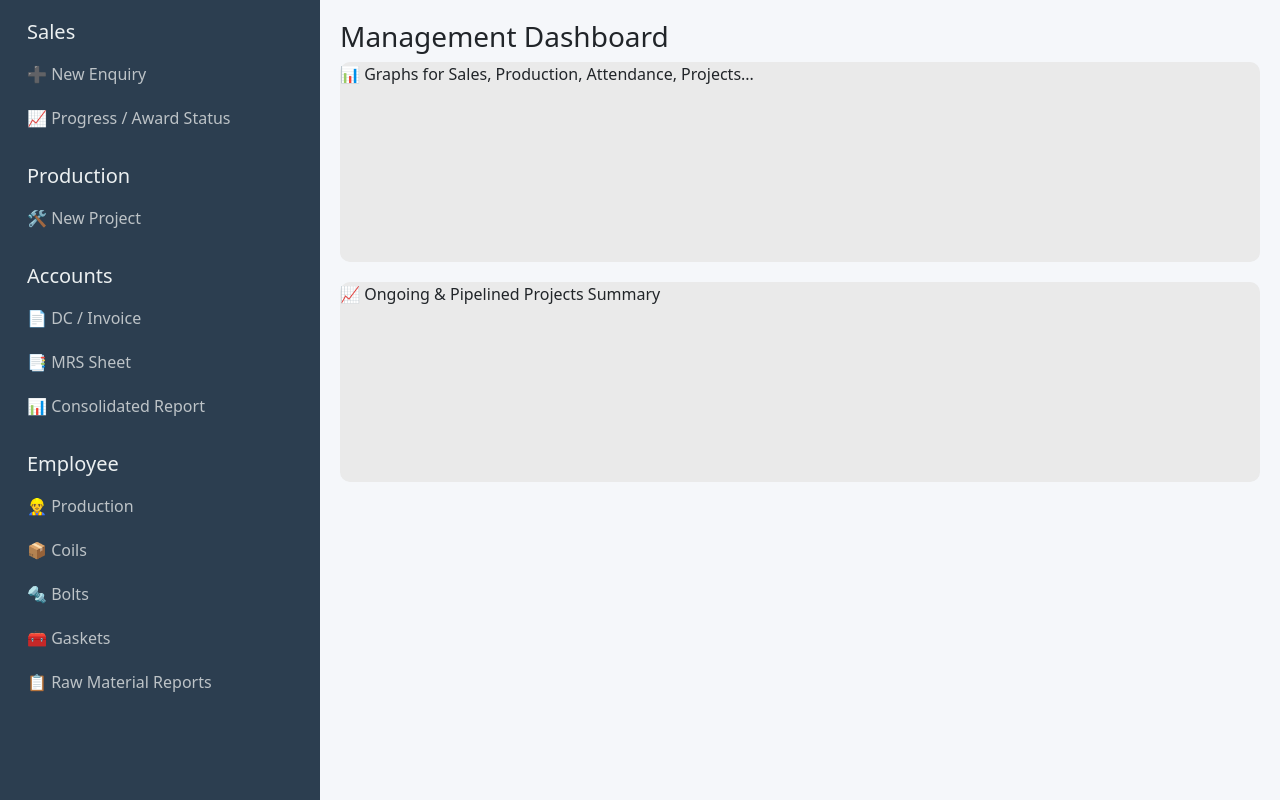
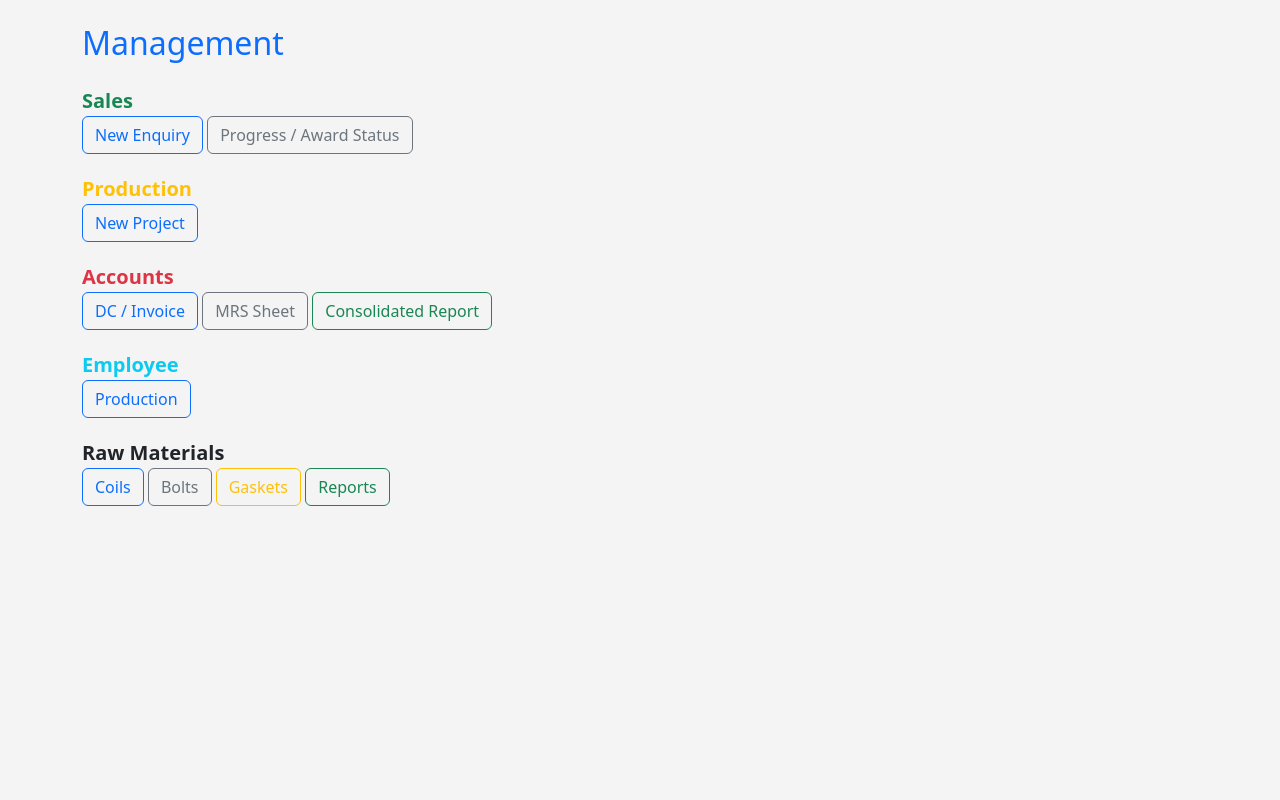
Before and after one commit to Madhan12-tech/Vanes_erp, a Flask app: page /management in a window 1280 px wide. Run offline with Flask 3, Linux system fonts and the light colour scheme; the visitor is signed in with stand-in values (Sample User, id 1); some libraries are stand-ins or nearby versions.

Commit message:
Update management.html

```diff
--- a/templates/management.html
+++ b/templates/management.html
@@ -2,107 +2,101 @@
 <html lang="en">
 <head>
   <meta charset="UTF-8">
-  <title>Management Panel</title>
-  <link rel="stylesheet" href="https://cdn.jsdelivr.net/npm/bootstrap@5.3.0/dist/css/bootstrap.min.css">
+  <title>Management</title>
+  <link href="https://cdn.jsdelivr.net/npm/bootstrap@5.3.0/dist/css/bootstrap.min.css" rel="stylesheet">
   <style>
     body {
-      background-color: #f5f7fa;
+      background-color: #f4f4f4;
     }
-    .sidebar {
-      min-height: 100vh;
-      background-color: #2c3e50;
-      padding-top: 20px;
-      color: white;
+    .section-title {
+      font-size: 20px;
+      font-weight: bold;
+      margin-top: 20px;
     }
-    .sidebar h5 {
-      color: #ecf0f1;
-      padding-left: 15px;
-    }
-    .sidebar a {
-      display: block;
-      color: #bdc3c7;
-      padding: 10px 15px;
-      text-decoration: none;
-    }
-    .sidebar a:hover {
-      background-color: #34495e;
-      color: white;
-    }
-    .main-content {
-      padding: 20px;
-    }
-    .card-placeholder {
-      height: 200px;
-      background-color: #eaeaea;
-      border-radius: 10px;
-      margin-bottom: 20px;
+    .btn-section {
+      margin-bottom: 15px;
     }
   </style>
 </head>
 <body>
-<div class="container-fluid">
-  <div class="row">
-    <!-- Sidebar -->
-    <div class="col-md-3 sidebar">
-      <h5>Sales</h5>
-      <a href="#" id="newEnquiryBtn">➕ New Enquiry</a>
-      <a href="/progress-award">📈 Progress / Award Status</a>
+<div class="container py-4">
+  <h2 class="text-primary mb-4">Management</h2>
 
-      <h5 class="mt-4">Production</h5>
-      <a href="/new-project">🛠️ New Project</a>
+  <!-- Sales Section -->
+  <div class="section-title text-success">Sales</div>
+  <div class="btn-section">
+    <button class="btn btn-outline-primary" data-bs-toggle="modal" data-bs-target="#newEnquiryModal">New Enquiry</button>
+    <a href="/progress-award" class="btn btn-outline-secondary">Progress / Award Status</a>
+  </div>
 
-      <h5 class="mt-4">Accounts</h5>
-      <a href="/dc-invoice">📄 DC / Invoice</a>
-      <a href="/mrs-sheet">📑 MRS Sheet</a>
-      <a href="/consolidated-report">📊 Consolidated Report</a>
+  <!-- Production Section -->
+  <div class="section-title text-warning">Production</div>
+  <div class="btn-section">
+    <a href="/new-project" class="btn btn-outline-primary">New Project</a>
+  </div>
 
-      <h5 class="mt-4">Employee</h5>
-      <a href="/employee-production">👷‍♂️ Production</a>
-      <a href="/raw-coils">📦 Coils</a>
-      <a href="/raw-bolts">🔩 Bolts</a>
-      <a href="/raw-gaskets">🧰 Gaskets</a>
-      <a href="/raw-reports">📋 Raw Material Reports</a>
-    </div>
+  <!-- Accounts Section -->
+  <div class="section-title text-danger">Accounts</div>
+  <div class="btn-section">
+    <a href="/dc-invoice" class="btn btn-outline-primary">DC / Invoice</a>
+    <a href="/mrs-sheet" class="btn btn-outline-secondary">MRS Sheet</a>
+    <a href="/consolidated-report" class="btn btn-outline-success">Consolidated Report</a>
+  </div>
 
-    <!-- Main content -->
-    <div class="col-md-9 main-content">
-      <h3>Management Dashboard</h3>
-      <div class="card-placeholder">📊 Graphs for Sales, Production, Attendance, Projects...</div>
-      <div class="card-placeholder">📈 Ongoing & Pipelined Projects Summary</div>
-    </div>
+  <!-- Employee Section -->
+  <div class="section-title text-info">Employee</div>
+  <div class="btn-section">
+    <a href="/employee-production" class="btn btn-outline-primary">Production</a>
+  </div>
+
+  <!-- Raw Materials Section -->
+  <div class="section-title text-dark">Raw Materials</div>
+  <div class="btn-section">
+    <a href="/raw-coils" class="btn btn-outline-primary">Coils</a>
+    <a href="/raw-bolts" class="btn btn-outline-secondary">Bolts</a>
+    <a href="/raw-gaskets" class="btn btn-outline-warning">Gaskets</a>
+    <a href="/raw-reports" class="btn btn-outline-success">Reports</a>
   </div>
 </div>
 
-<!-- Modal for New Enquiry -->
+<!-- New Enquiry Modal -->
 <div class="modal fade" id="newEnquiryModal" tabindex="-1" aria-labelledby="newEnquiryModalLabel" aria-hidden="true">
   <div class="modal-dialog modal-xl modal-dialog-scrollable">
     <div class="modal-content">
-      <div class="modal-header">
+      <div class="modal-header bg-primary text-white">
         <h5 class="modal-title" id="newEnquiryModalLabel">New Enquiry</h5>
-        <button type="button" class="btn-close" data-bs-dismiss="modal" aria-label="Close"></button>
+        <button type="button" class="btn-close btn-close-white" data-bs-dismiss="modal" aria-label="Close"></button>
       </div>
-      <div class="modal-body" id="newEnquiryContent">
-        <div class="text-center">Loading form...</div>
+      <div class="modal-body" id="newEnquiryFormContainer">
+        <!-- Form content will load via AJAX -->
+        <div class="text-center py-5">
+          <div class="spinner-border text-primary" role="status">
+            <span class="visually-hidden">Loading...</span>
+          </div>
+        </div>
       </div>
     </div>
   </div>
 </div>
 
-<!-- Scripts -->
+<!-- Bootstrap & AJAX Script -->
 <script src="https://cdn.jsdelivr.net/npm/bootstrap@5.3.0/dist/js/bootstrap.bundle.min.js"></script>
 <script>
-  document.getElementById('newEnquiryBtn').addEventListener('click', function (e) {
-    e.preventDefault();
+document.addEventListener("DOMContentLoaded", function () {
+  const modal = document.getElementById('newEnquiryModal');
+  modal.addEventListener('show.bs.modal', function () {
+    const container = document.getElementById('newEnquiryFormContainer');
+    container.innerHTML = '<div class="text-center py-5"><div class="spinner-border text-primary" role="status"><span class="visually-hidden">Loading...</span></div></div>';
     fetch('/new-enquiry')
       .then(response => response.text())
       .then(html => {
-        document.getElementById('newEnquiryContent').innerHTML = html;
-        new bootstrap.Modal(document.getElementById('newEnquiryModal')).show();
+        container.innerHTML = html;
       })
       .catch(error => {
-        document.getElementById('newEnquiryContent').innerHTML = "<p class='text-danger'>Failed to load form.</p>";
+        container.innerHTML = "<p class='text-danger'>Failed to load form.</p>";
       });
   });
+});
 </script>
 </body>
 </html>
```
